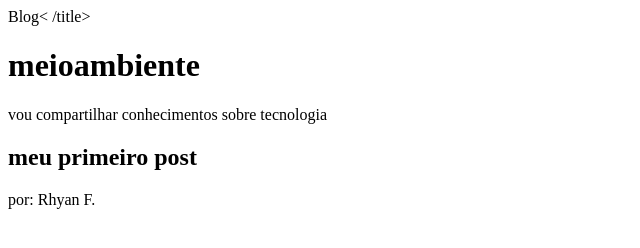
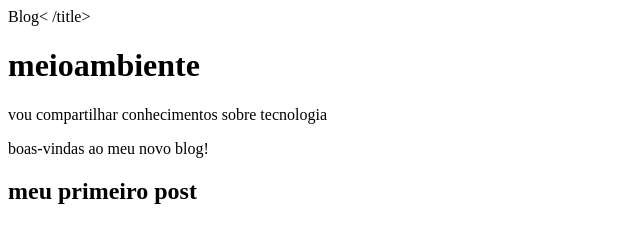
Before and after one commit to rhyanfariassantos-sys/meio-ambiante, a plain HTML site: page index.html in a window 1280 px wide. Shown: the whole page, without its empty margins (0-640 px from the left). Drawn offline with Linux system fonts and the light colour scheme.

Commit message:
aaaaaaaaaa

```diff
--- a/index.html
+++ b/index.html
@@ -6,11 +6,11 @@
  content="width=device-width,inirial- scale=1.0">
  </title>Blog< /title>
 </head>
-<body>
-<header>
-    <h1>meioambiente</h1>
-    <p>vou compartilhar conhecimentos sobre tecnologia</p>
+    <body>
+    <header>
+        <h1>meioambiente</h1>
+        <p>vou compartilhar conhecimentos sobre tecnologia</p>
+        <p>boas-vindas ao meu novo blog!</p>
+        <H2>meu primeiro post</H2>
     </header>
-    <main>
-<H2>meu primeiro post</H2>
-<p>por: Rhyan F.</p>
+<main>
```
